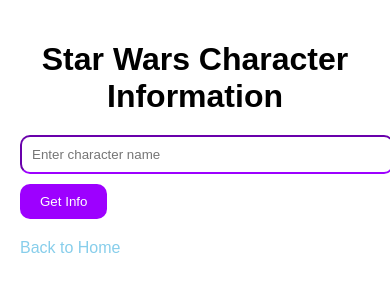
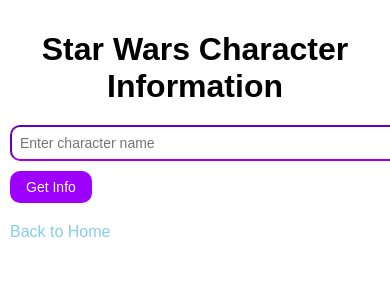
Before and after one commit to tanmoybarua43/advAssignmentsTask, a plain HTML site: page pages/character.html in a window 390 px wide. Drawn offline with Linux system fonts and the light colour scheme.

Commit message:
Update index.css

```diff
--- a/css/index.css
+++ b/css/index.css
@@ -1,13 +1,17 @@
+/* Base styles */
+
 body {
     font-family: Arial, sans-serif;
     margin: 0;
     padding: 0;
 }
-a{
+
+a {
     text-decoration: none;
     color: skyblue;
 }
-a:hover{
+
+a:hover {
     text-decoration: underline;
 }
 
@@ -29,7 +33,8 @@ input[type="text"] {
     border-radius: 10px;
     border-color: #9d00ff;
 }
-input[type="text"]:focus-visible{
+
+input[type="text"]:focus-visible {
     border-color: #d345b7!important;
     box-shadow: 5px 5px 30px #d345b656;
     transition: box-shadow .3s ease-in;
@@ -69,20 +74,41 @@ li:last-child {
     border-bottom: none;
 }
 
-.links{
+.links {
     text-align: center;
     cursor: pointer;
 }
-.links a{
+
+.links a {
     padding: 10px 15px;
     background-color: #9d00ff;
     color: white;
     border-radius: 8px;
     margin: 10px;
 }
-.links a:last-child{
+
+.links a:last-child {
     background-color: #d345b7;
 }
-.links a:hover{
+
+.links a:hover {
     text-decoration: none;
 }
+
+/* Responsive styles */
+
+@media only screen and (max-width: 600px) {
+    .container {
+        padding: 10px;
+    }
+
+    input[type="text"] {
+        padding: 8px;
+        font-size: 14px;
+    }
+
+    button {
+        padding: 8px 16px;
+        font-size: 14px;
+    }
+}
```
